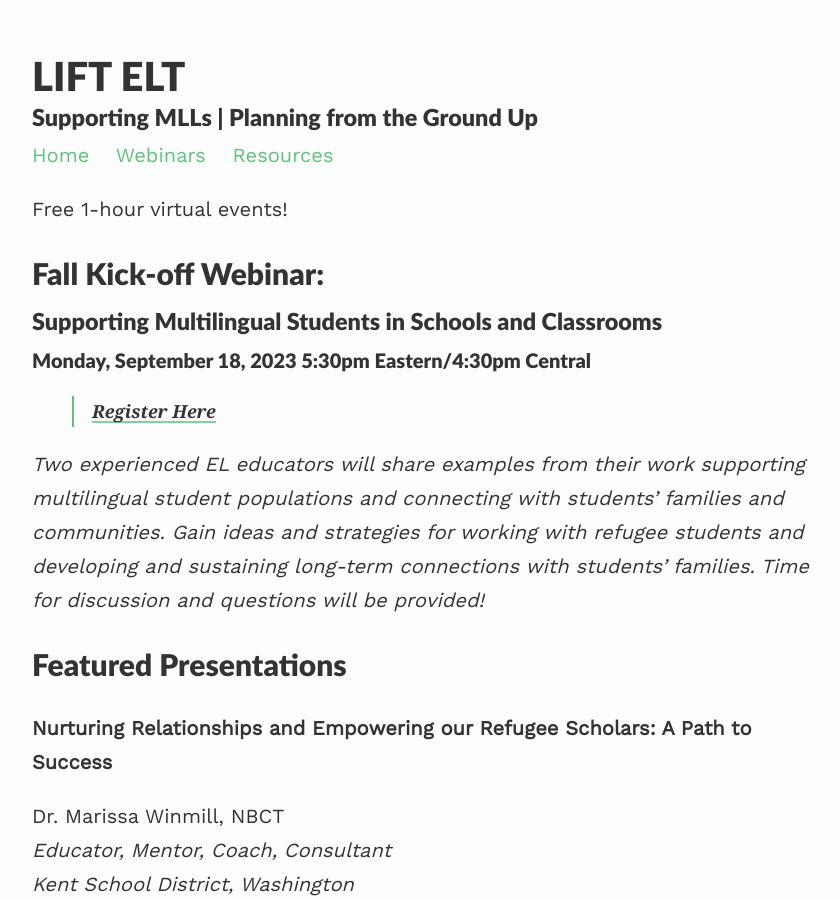
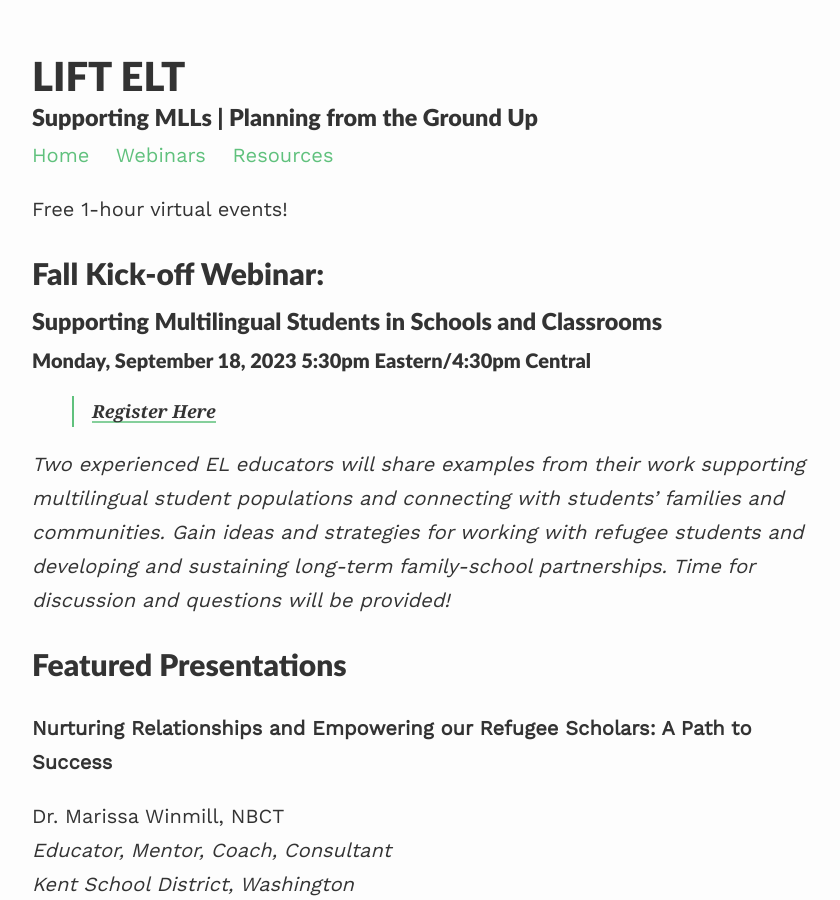
Before and after one commit to lift-elt/lift-elt.github.io, a Jekyll site: the page built from _webinars/fall2023webinars.md, in a window 1280 px wide and 900 px high. Shown: the whole window, without its empty margins (208-1048 px from the left). Built offline with Jekyll 4.4.1, drawn with Linux system fonts in a browser that asks for light colours; nearby versions of some CDN libraries.

Commit message:
edit text

```diff
--- a/_webinars/fall2023webinars.md
+++ b/_webinars/fall2023webinars.md
@@ -14,7 +14,7 @@ Free 1-hour virtual events!
 > [***Register Here***](https://forms.gle/mbiWYcfNFgBuLfbx8){: .btn}
 
 
-*Two experienced EL educators will share examples from their work supporting multilingual student populations and connecting with students' families and communities. Gain ideas and strategies for working with refugee students and developing and sustaining long-term connections with students' families. Time for discussion and questions will be provided!*
+*Two experienced EL educators will share examples from their work supporting multilingual student populations and connecting with students' families and communities. Gain ideas and strategies for working with refugee students and developing and sustaining long-term family-school partnerships. Time for discussion and questions will be provided!*
 
 Featured Presentations
 ------------
```
